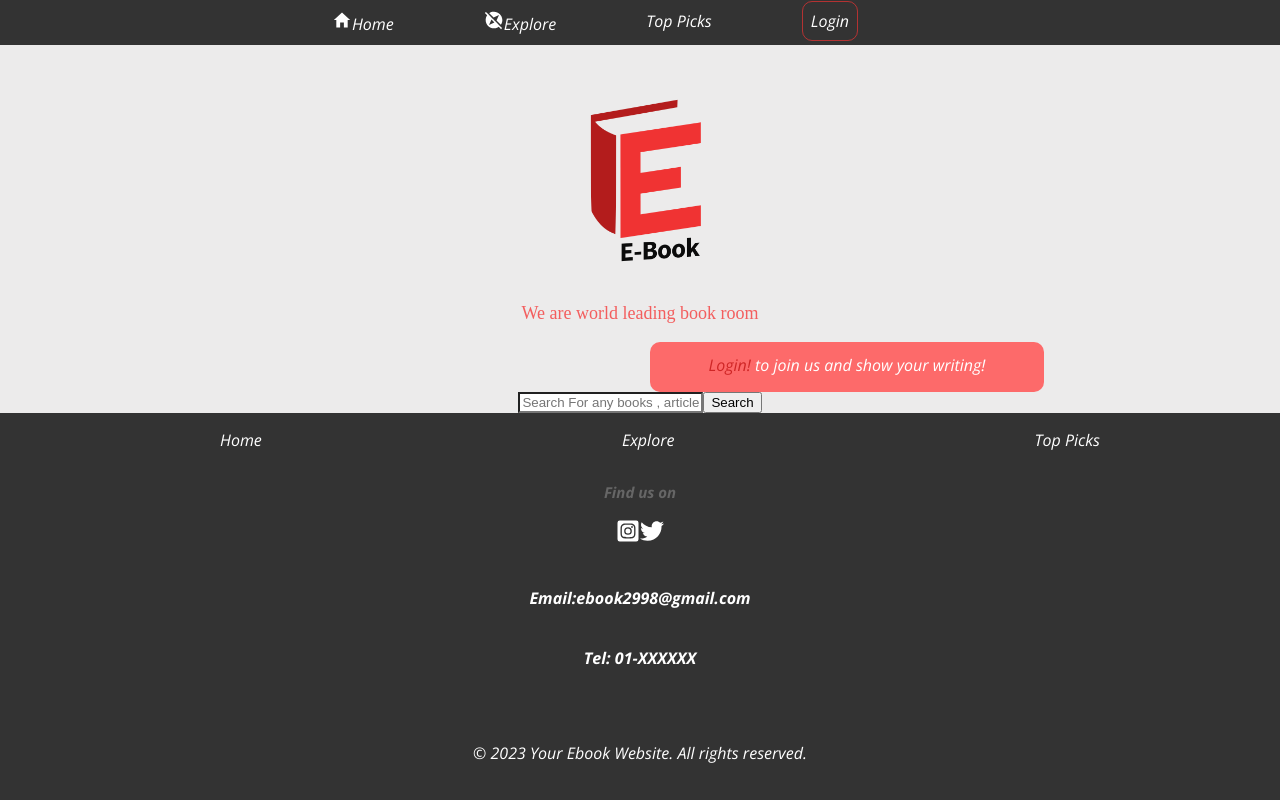
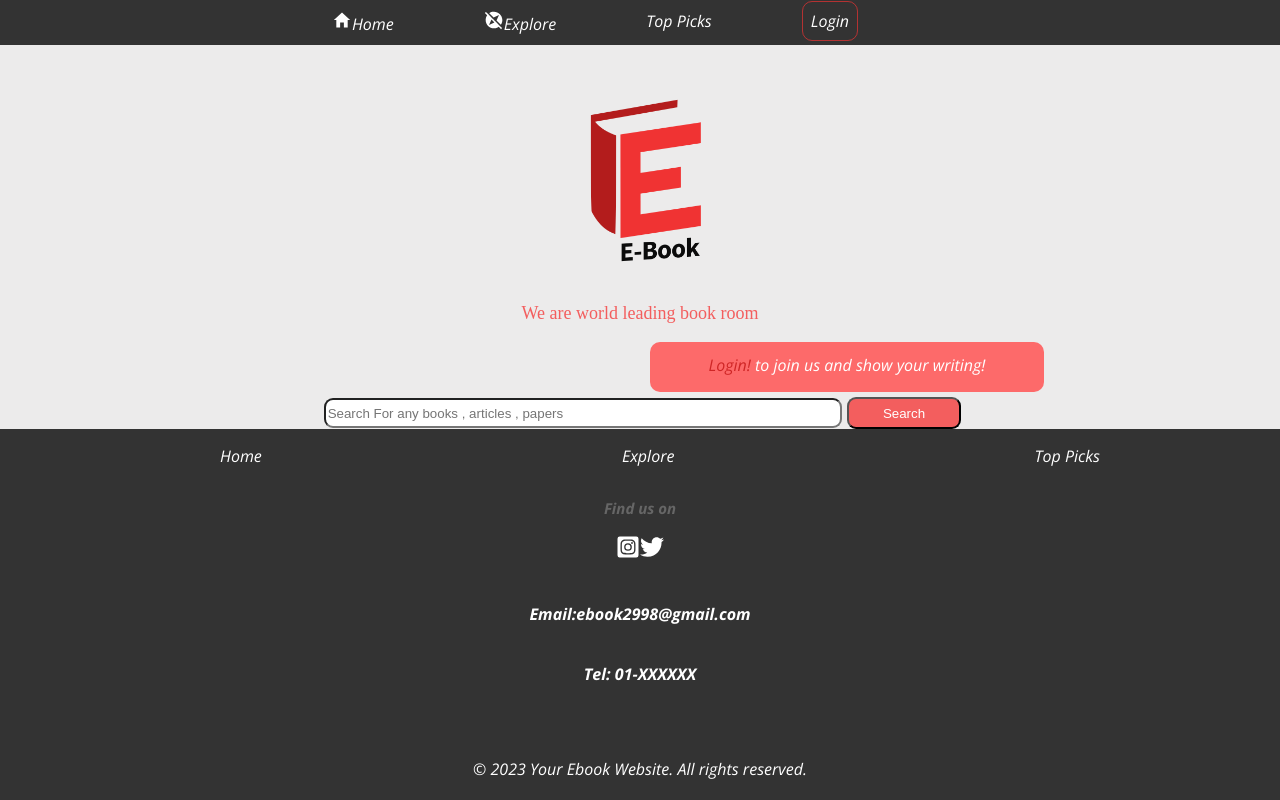
Before and after one commit to sanjaya999/ebook-project, a React (Vite) app in the folder frontend/: page / in a window 1280 px wide. Built offline with nearby package versions, Linux system fonts and the light colour scheme; some icons are missing.

Commit message:
made changes in home button

```diff
--- a/frontend/src/components/Home/Home.css
+++ b/frontend/src/components/Home/Home.css
@@ -1,3 +1,8 @@
+@font-face {
+    font-family: sans;
+    src: url(../Open_Sans/OpenSans-Italic-VariableFont_wdth\,wght.ttf);
+  }
+
 body{
     background-color: #ecebeb;
     margin: 0;
@@ -95,6 +100,10 @@ body{
 
 .searchbook{
     background-color: white;
+    width: 40%;
+    height: 3vh;
+    border-radius: 9px;
+
 
 }
 
@@ -102,6 +111,8 @@ body{
     display: flex;
     justify-content: center;
     align-items: center;
+    margin-top: 5px;
+    padding-left: 5px;
 }
 
 
@@ -113,3 +124,12 @@ body{
     font-family: sans;
     font-size:min(1.5vh) ;
   }
+
+.SButton{
+    background-color:rgb(243, 94, 94) ;
+    color: white;
+    width: 9%;
+    height: 4vh;
+    margin-left: 5px;
+    border-radius: 9px;
+}
```
